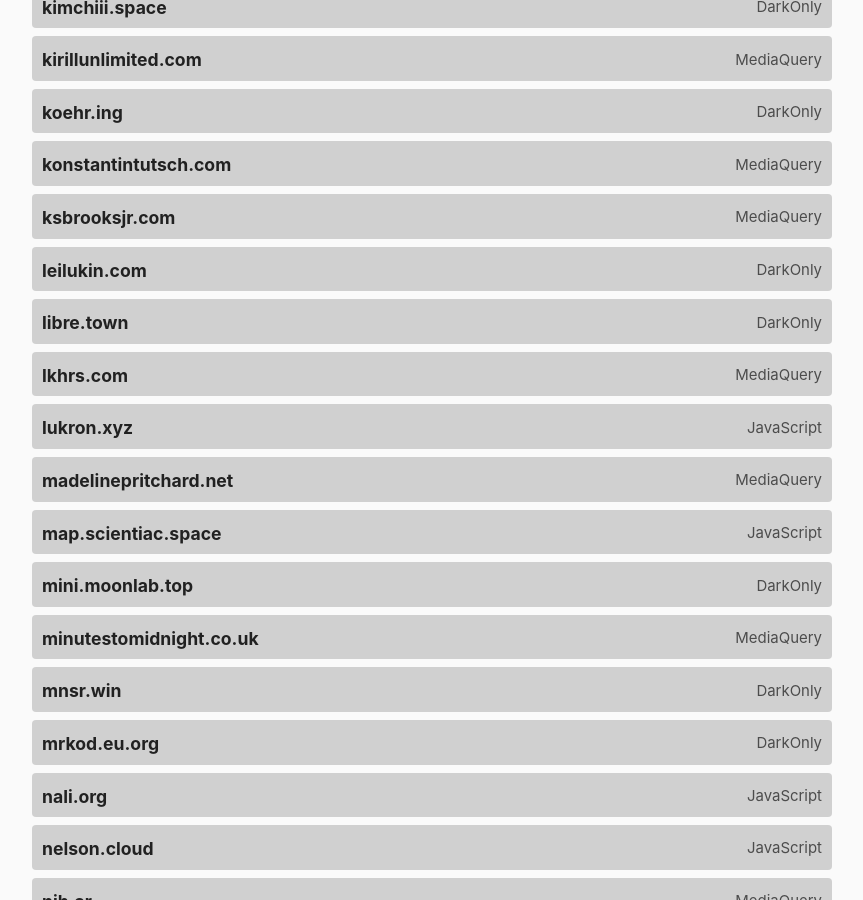
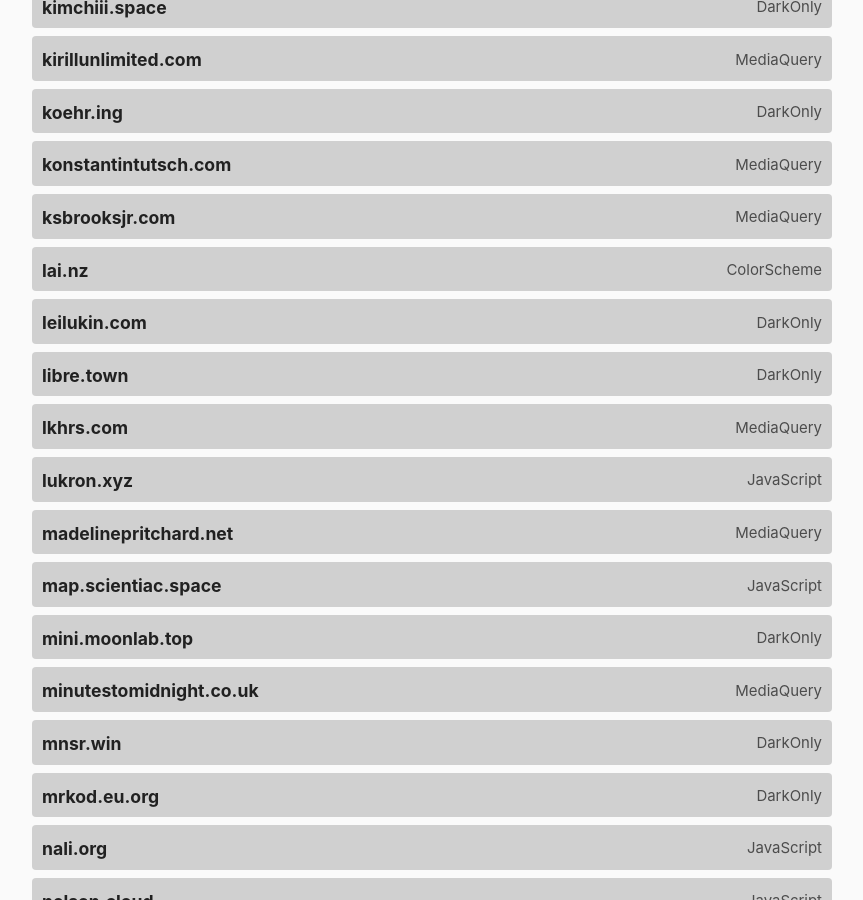
Before and after one commit to katherinek727/darktheme.club, a Jekyll site: the page built from index.md, in a window 1280 px wide and 900 px high, scrolled down 4794 px. Shown: the whole window, without its empty margins (208-1071 px from the left). Built offline with Jekyll 4.4.1, drawn with Linux system fonts in a browser that asks for light colours.

Commit message:
add lai.nz

```diff
--- a/_data/sites.yml
+++ b/_data/sites.yml
@@ -413,6 +413,11 @@
   method: mediaquery
   last_checked: 2023-11-24
 
+- domain: lai.nz
+  url: https://lai.nz
+  method: colorscheme
+  last_checked: 2025-02-16
+
 - domain: leilukin.com
   url: https://leilukin.com/
   method: darkonly
```
